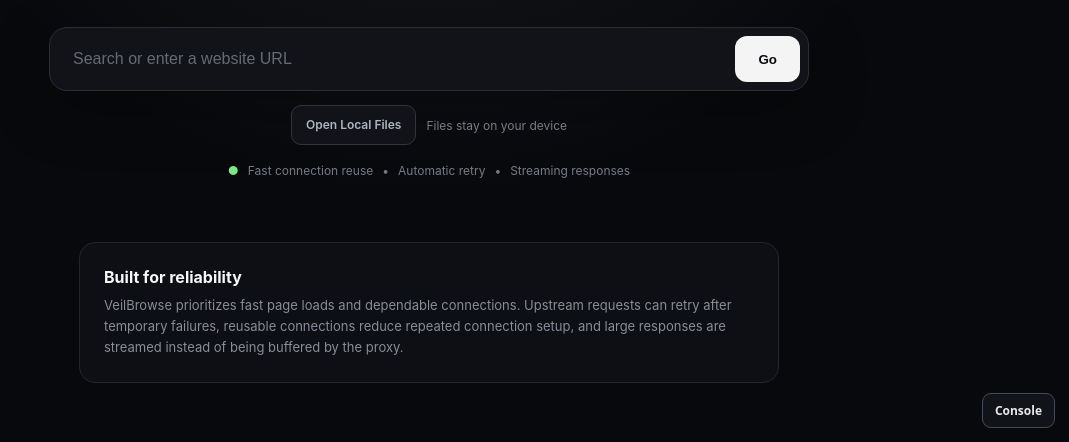
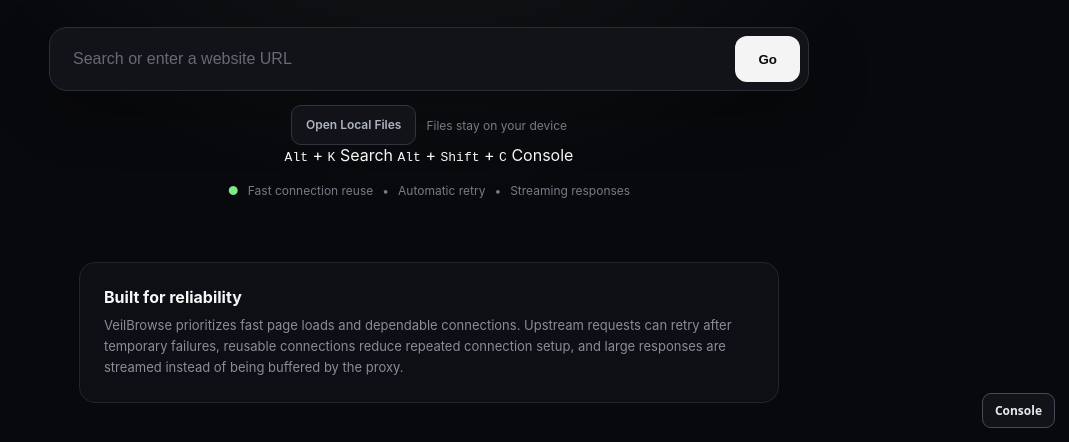
Before and after one commit to phants0/veilbrowse, a website: page public/index.html in a window 1280 px wide. Shown: the part 358-800 px from the top of the page, without its empty margins (211-1280 px from the left). Drawn offline with Linux system fonts and the light colour scheme.

Commit message:
Show keyboard shortcuts on homepage

```diff
--- a/public/index.html
+++ b/public/index.html
@@ -26,6 +26,11 @@
       <div class="local-actions">
         <label class="secondary-button file-picker-button" id="openFiles">Open Local Files<input id="localFiles" class="local-file-input" type="file" multiple></label>
         <span>Files stay on your device</span>
+      </div>
+
+      <div class="shortcut-hints" aria-label="Keyboard shortcuts">
+        <span><kbd>Alt</kbd> + <kbd>K</kbd> <span>Search</span></span>
+        <span><kbd>Alt</kbd> + <kbd>Shift</kbd> + <kbd>C</kbd> <span>Console</span></span>
       </div>
 
       <div class="privacy">
```
